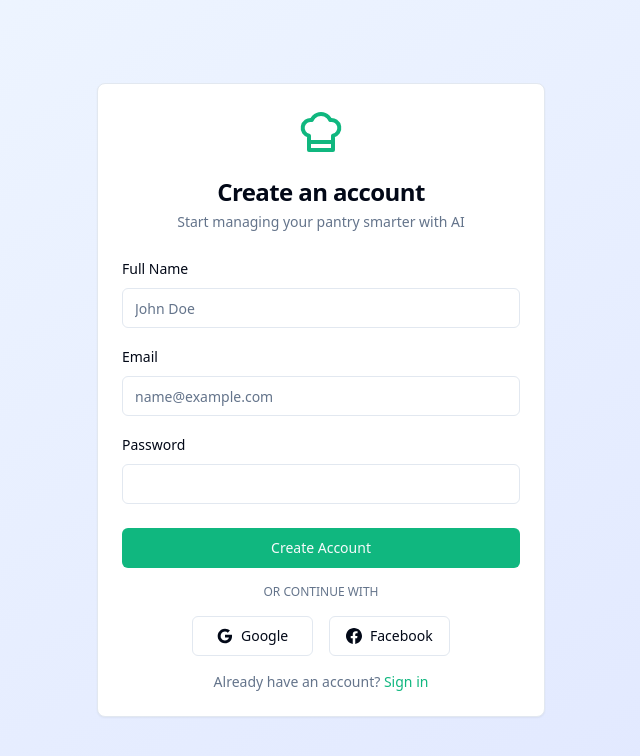
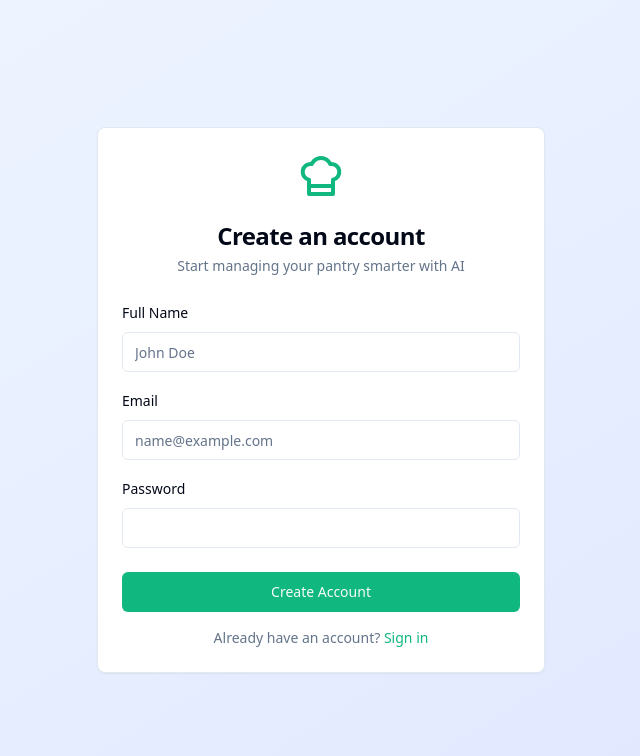
Before and after one commit to crscastillo/pantry, a React (Vite) app: page /signup in a window 1280 px wide. Shown: the top 756 px of the page, without its empty margins (319-959 px from the left). Built offline with nearby package versions, Linux system fonts and the light colour scheme; no server answers.

Commit message:
remove google face

```diff
--- a/src/pages/signup.tsx
+++ b/src/pages/signup.tsx
@@ -106,57 +106,6 @@ export function SignupPage() {
               {loading ? "Creating account..." : "Create Account"}
             </Button>
 
-            <div className="relative">
-              <div className="absolute inset-0 flex items-center">
-                <span className="w-full border-t" />
-              </div>
-              <div className="relative flex justify-center text-xs uppercase">
-                <span className="bg-background px-2 text-muted-foreground">
-                  Or continue with
-                </span>
-              </div>
-            </div>
-
-            <div className="grid grid-cols-2 gap-4">
-              <Button
-                type="button"
-                variant="outline"
-                onClick={() => handleSocialSignIn('google')}
-                disabled={loading}
-              >
-                <svg className="mr-2 h-4 w-4" viewBox="0 0 24 24">
-                  <path
-                    fill="currentColor"
-                    d="M22.56 12.25c0-.78-.07-1.53-.2-2.25H12v4.26h5.92c-.26 1.37-1.04 2.53-2.21 3.31v2.77h3.57c2.08-1.92 3.28-4.74 3.28-8.09z"
-                  />
-                  <path
-                    fill="currentColor"
-                    d="M12 23c2.97 0 5.46-.98 7.28-2.66l-3.57-2.77c-.98.66-2.23 1.06-3.71 1.06-2.86 0-5.29-1.93-6.16-4.53H2.18v2.84C3.99 20.53 7.7 23 12 23z"
-                  />
-                  <path
-                    fill="currentColor"
-                    d="M5.84 14.09c-.22-.66-.35-1.36-.35-2.09s.13-1.43.35-2.09V7.07H2.18C1.43 8.55 1 10.22 1 12s.43 3.45 1.18 4.93l2.85-2.22.81-.62z"
-                  />
-                  <path
-                    fill="currentColor"
-                    d="M12 5.38c1.62 0 3.06.56 4.21 1.64l3.15-3.15C17.45 2.09 14.97 1 12 1 7.7 1 3.99 3.47 2.18 7.07l3.66 2.84c.87-2.6 3.3-4.53 6.16-4.53z"
-                  />
-                </svg>
-                Google
-              </Button>
-              <Button
-                type="button"
-                variant="outline"
-                onClick={() => handleSocialSignIn('facebook')}
-                disabled={loading}
-              >
-                <svg className="mr-2 h-4 w-4" fill="currentColor" viewBox="0 0 24 24">
-                  <path d="M24 12.073c0-6.627-5.373-12-12-12s-12 5.373-12 12c0 5.99 4.388 10.954 10.125 11.854v-8.385H7.078v-3.47h3.047V9.43c0-3.007 1.792-4.669 4.533-4.669 1.312 0 2.686.235 2.686.235v2.953H15.83c-1.491 0-1.956.925-1.956 1.874v2.25h3.328l-.532 3.47h-2.796v8.385C19.612 23.027 24 18.062 24 12.073z" />
-                </svg>
-                Facebook
-              </Button>
-            </div>
-
             <p className="text-sm text-center text-muted-foreground">
               Already have an account?{' '}
               <Link to="/login" className="text-primary hover:underline">
```
